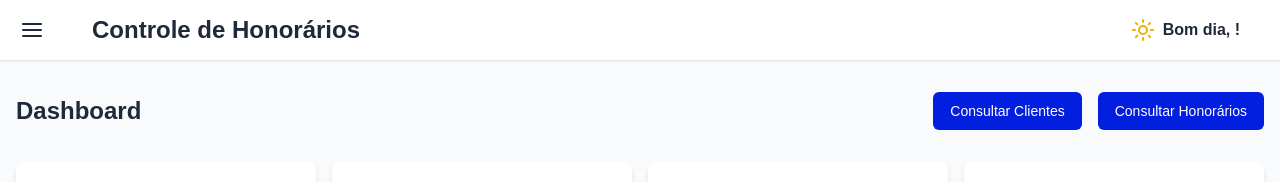
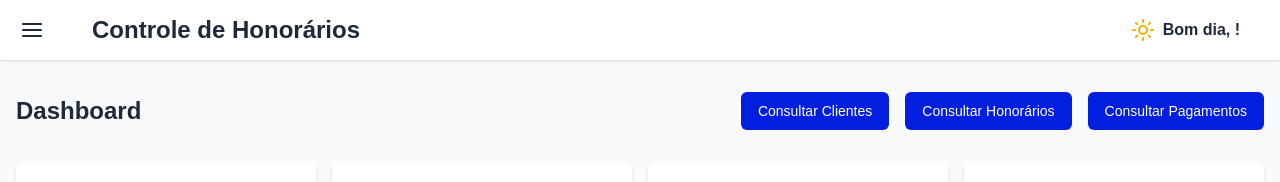
Before and after one commit to gabrielbrand/controle-honorario, a Next.js app in the folder frontend/: page /dashboard in a window 1280 px wide. Shown: the top 182 px of the page. Built offline with nearby package versions, Linux system fonts and the light colour scheme; no server answers; sample sign-in values are in the browser's storage.

Commit message:
NavBar removido e adicionado Consultar Pagamento no dashboard

```diff
--- a/frontend/src/app/dashboard/page.js
+++ b/frontend/src/app/dashboard/page.js
@@ -80,6 +80,12 @@ function App() {
               >
                 Consultar Honorários
               </Link>
+              <Link
+                href="/pagamentos"
+                className="inline-flex items-center px-4 py-2 border border-transparent text-sm font-medium rounded-md text-white bg-[#021edf] hover:bg-blue-700"
+              >
+                Consultar Pagamentos
+              </Link>
             </div>
           </div>
 
--- a/frontend/src/components/NavBar.jsx
+++ /dev/null
@@ -1,23 +0,0 @@
-import React from 'react';
-import Link from 'next/link';
-
-const Navbar = () => {
-  return (
-    <nav className="bg-blue-600 p-4">
-      <ul className="flex justify-around">
-        <li>
-          <Link href="/clientes" className="text-white font-bold">
-            Cadastrar Cliente
-          </Link>
-        </li>
-        <li>
-          <Link href="/honorarios" className="text-white font-bold">
-            Consultar Honorários
-          </Link>
-        </li>
-      </ul>
-    </nav>
-  );
-};
-
-export default Navbar;
```
